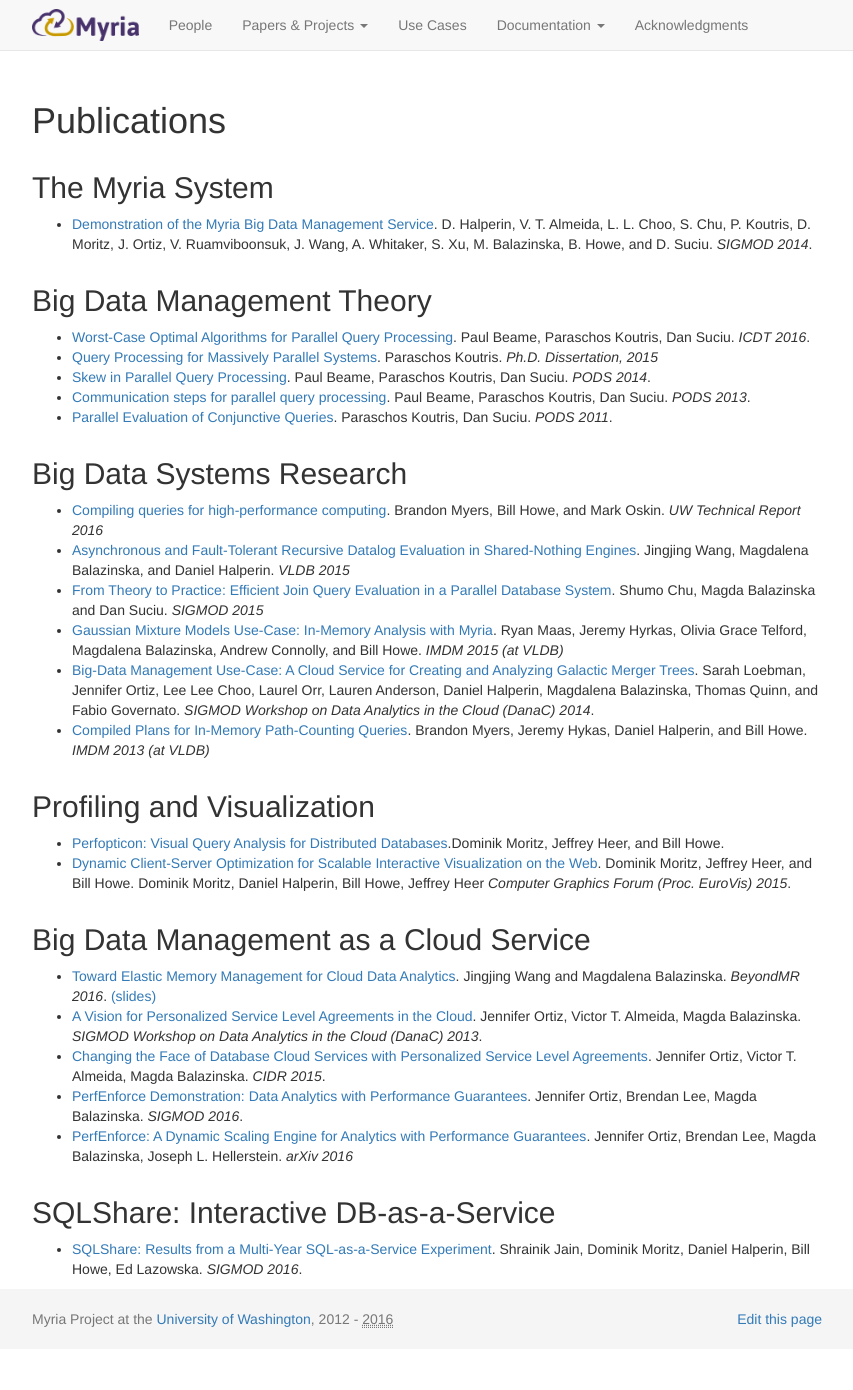
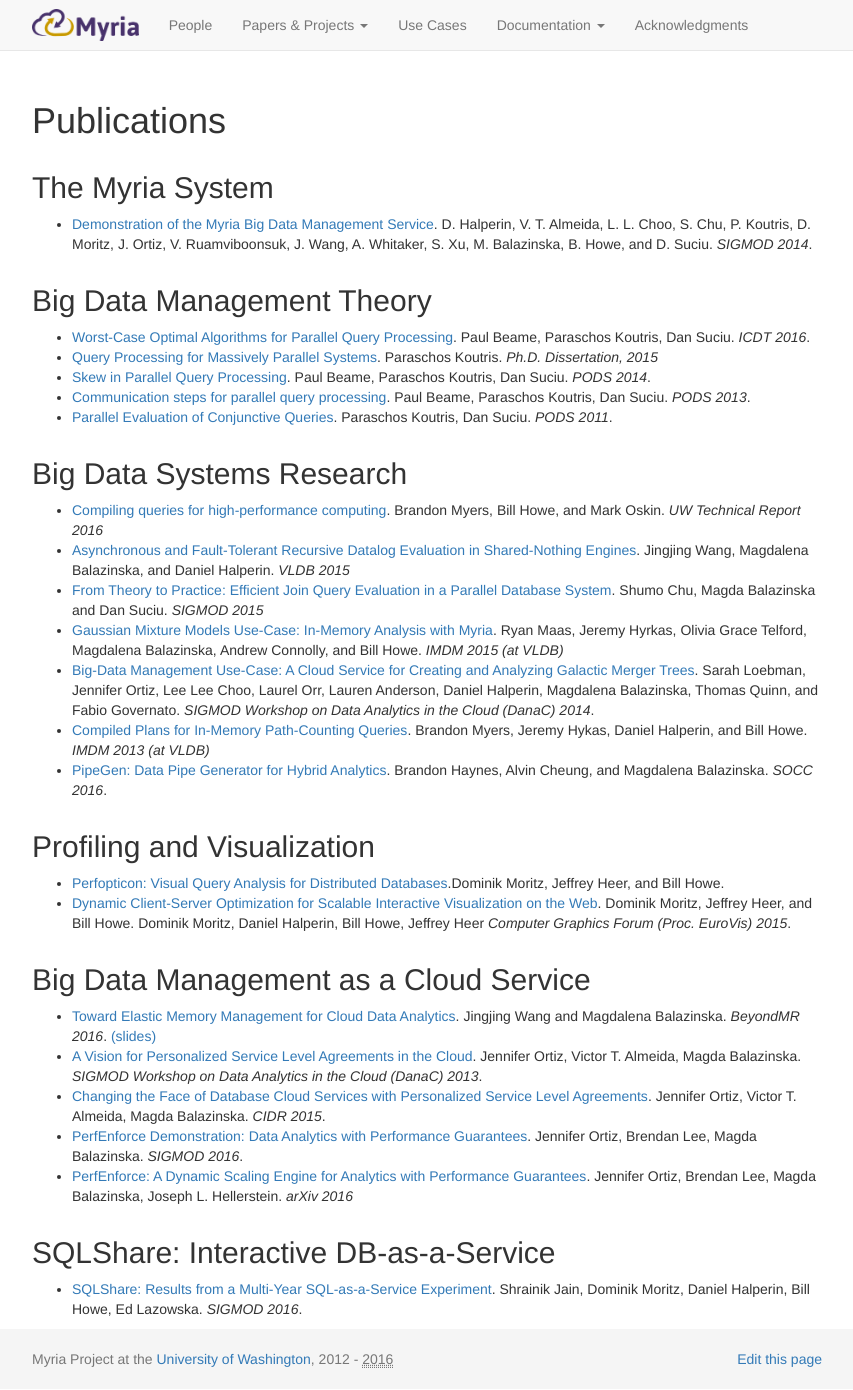
Before and after one commit to uwescience/myria-website, a Jekyll site: the page built from projects/publicationsList.md, in a window 1280 px wide. Shown: the whole page, without its empty margins (213-1066 px from the left). Built offline with Jekyll 4.4.1, drawn with Linux system fonts in a browser that asks for light colours; nearby versions of some CDN libraries; before the commit the page ends 1350 px from its top, so only the background shows below that.

Commit message:
Added PipeGen

```diff
--- a/projects/publicationsList.md
+++ b/projects/publicationsList.md
@@ -26,6 +26,7 @@
 * [Gaussian Mixture Models Use-Case: In-Memory Analysis with Myria](http://homes.cs.washington.edu/~maas/papers/maas-myriagmm.pdf). Ryan Maas, Jeremy Hyrkas, Olivia Grace Telford, Magdalena Balazinska, Andrew Connolly, and Bill Howe. *IMDM 2015 (at VLDB)*
 * [Big-Data Management Use-Case: A Cloud Service for Creating and Analyzing Galactic Merger Trees]({{site.baseurl}}/publications/MyMergerTree_DanaC_2014.pdf). Sarah Loebman, Jennifer Ortiz, Lee Lee Choo, Laurel Orr, Lauren Anderson, Daniel Halperin, Magdalena Balazinska, Thomas Quinn, and Fabio Governato. *SIGMOD Workshop on Data Analytics in the Cloud (DanaC) 2014*.
 * [Compiled Plans for In-Memory Path-Counting Queries](http://sampa.cs.washington.edu/papers/myers-imdm13.pdf). Brandon Myers, Jeremy Hykas, Daniel Halperin, and Bill Howe. *IMDM 2013 (at VLDB)*
+* [PipeGen: Data Pipe Generator for Hybrid Analytics](../publications/PipeGen-Haynes-socc16.pdf).  Brandon Haynes, Alvin Cheung, and Magdalena Balazinska. *SOCC 2016*.
 
 ## Profiling and Visualization
 
```
Also changed, not shown: 1 other file.
